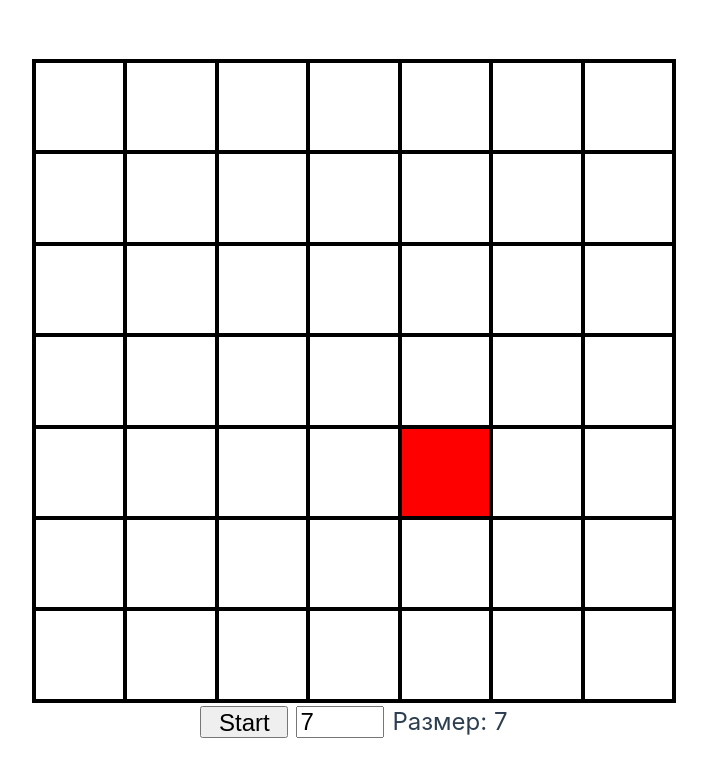
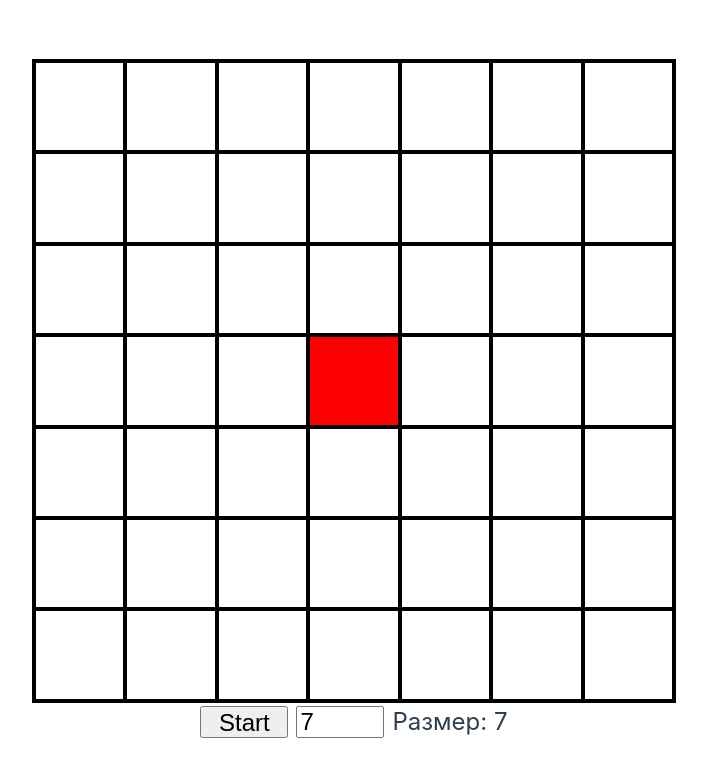
Before and after one commit to reznikovkg/vue-3-docker-compose, a Vue app in the folder vue/: page / in a window 1280 px wide. Shown: the top 776 px of the page, without its empty margins (0-707 px from the left). Built offline with nearby package versions, Linux system fonts and the light colour scheme.

Commit message:
problems solved

```diff
--- a/vue/src/components/Field/FieldTable.vue
+++ b/vue/src/components/Field/FieldTable.vue
@@ -12,7 +12,7 @@
         class="field-td"
         :style="{ '--grid-size': this.getFieldSize }"
         :class="{
-          isCentral: isCentral(rowIdx, colIdx),
+          isCentral: isCentral(rowIdx + 1, colIdx + 1),
           piece: cell === 2
         }"
         v-for="(cell, colIdx) in row"
--- a/vue/src/components/pages/IndexPage.vue
+++ b/vue/src/components/pages/IndexPage.vue
@@ -48,9 +48,11 @@ export default {
       'stopGame',
       'movePiece'
     ]),
+    ...mapActions('cube', ['initPositionCube']),
     updateFieldSize() {
       this.changeFieldSize(this.fieldSize)
       this.fieldSize = this.getFieldSize
+      this.initPositionCube()
     },
     handleStart() {
       if (this.isGameActive) return
```
